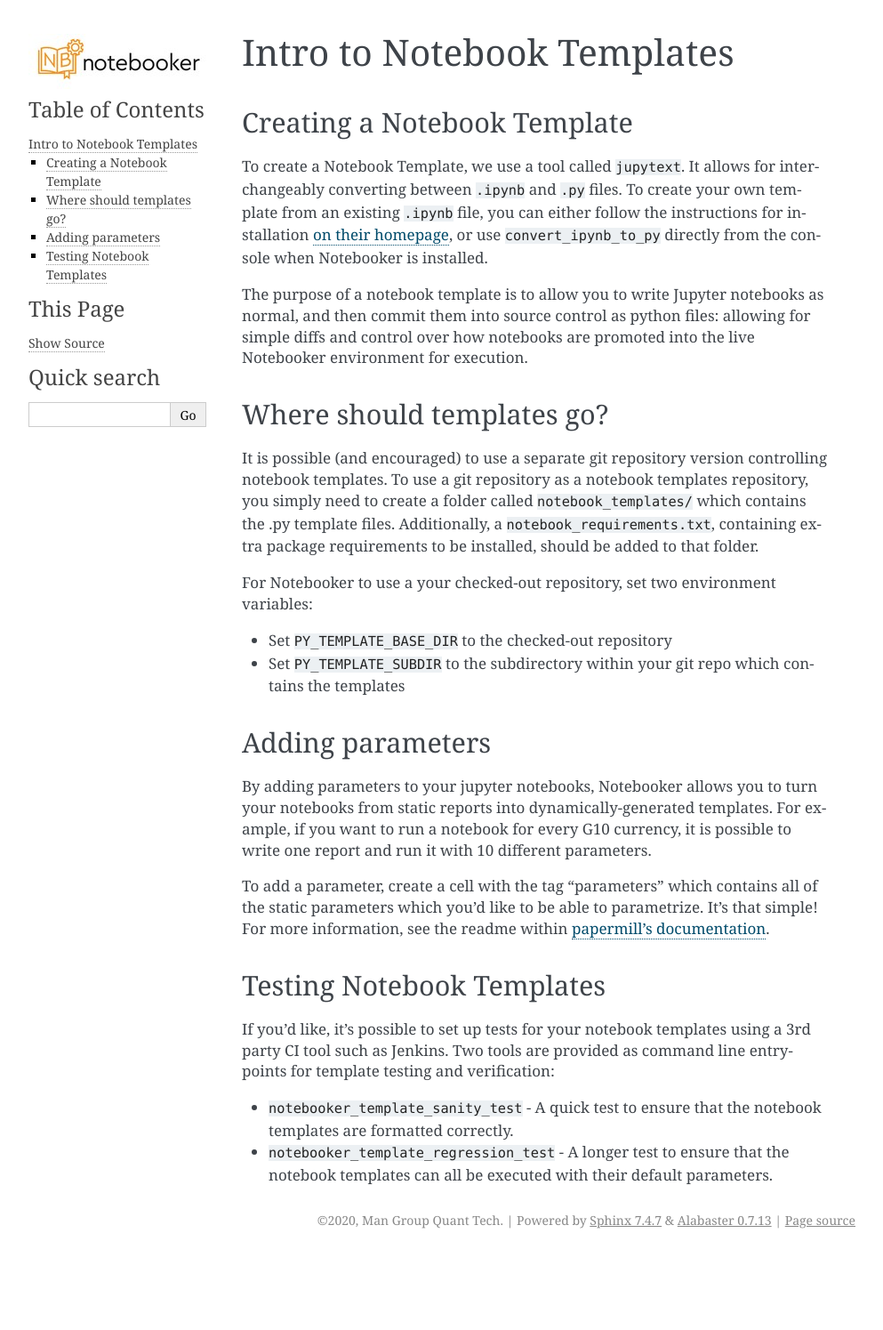
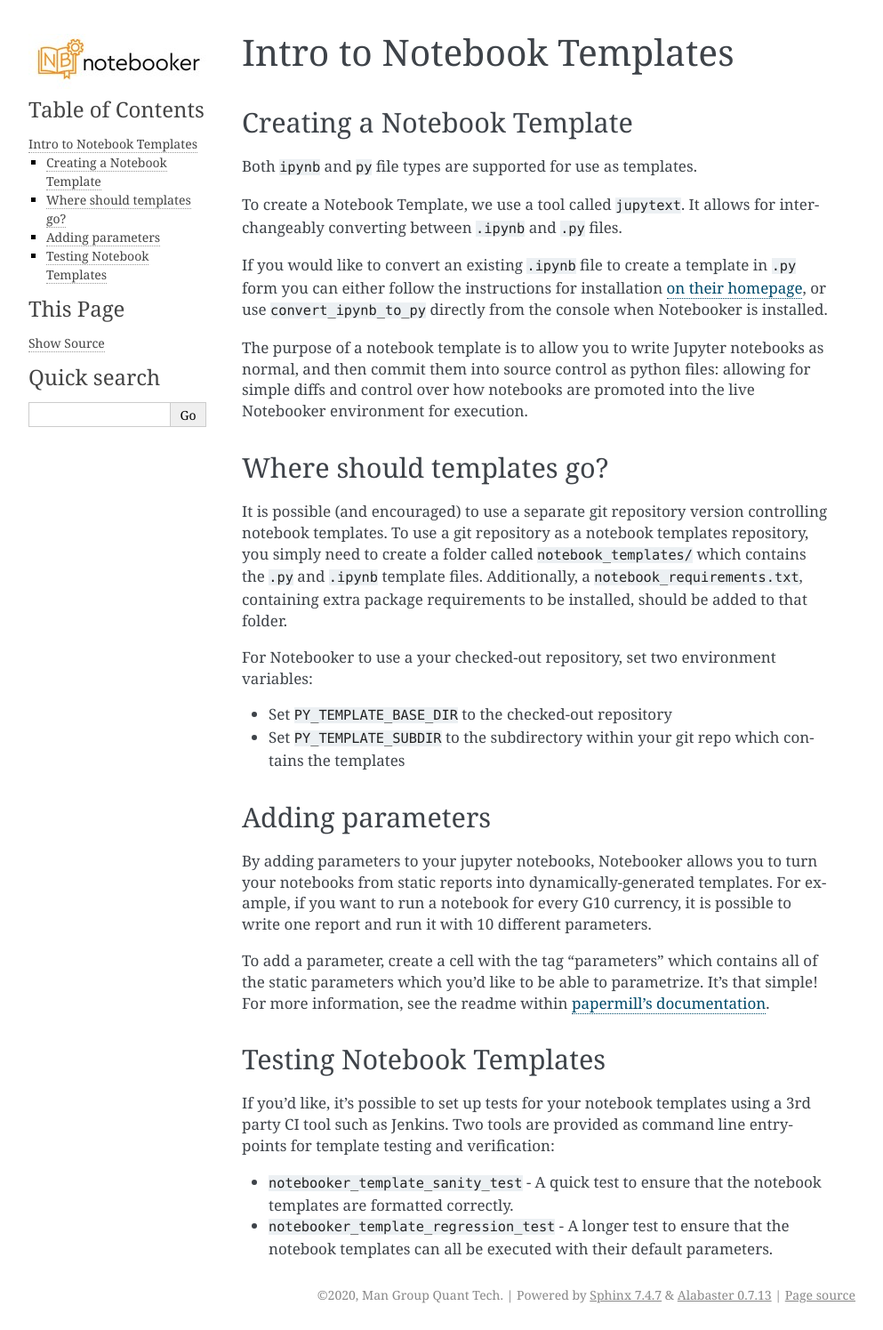
Before and after one commit to man-group/notebooker, a Sphinx documentation site: the page built from docs/templates.rst, in a window 1280 px wide. Shown: the whole page at 89% size, without its empty margins (148-1141 px from the left). Built offline with Sphinx 7.4.7, drawn with Linux system fonts in a browser that asks for light colours; pages that are not in the unit, such as notebooks, are missing from menus; before the commit the page ends 1411 px from its top, so only the background shows below that.

```diff
--- a/docs/conf.py
+++ b/docs/conf.py
@@ -23,7 +23,7 @@ copyright = "2020, Man Group Quant Tech"
 author = "Man Group Quant Tech"
 
 # The full version, including alpha/beta/rc tags
-release = "0.3.1"
+release = "0.3.2"
 
 
 # -- General configuration ---------------------------------------------------
--- a/docs/templates.rst
+++ b/docs/templates.rst
@@ -5,11 +5,15 @@ Intro to Notebook Templates
 
 Creating a Notebook Template
 ----------------------------
+Both :code:`ipynb` and :code:`py` file types are supported for use as templates.
+
 To create a Notebook Template, we use a tool called :code:`jupytext`.
 It allows for interchangeably converting between :code:`.ipynb` and :code:`.py` files.
-To create your own template from an existing :code:`.ipynb` file, you can either
-follow the instructions for installation `on their homepage <https://github.com/mwouts/jupytext>`_, or
-use :code:`convert_ipynb_to_py` directly from the console when Notebooker is installed.
+
+If you would like to convert an existing :code:`.ipynb` file to create a template in
+:code:`.py` form you can either follow the instructions for installation
+`on their homepage <https://github.com/mwouts/jupytext>`_, or use :code:`convert_ipynb_to_py`
+directly from the console when Notebooker is installed.
 
 The purpose of a notebook template is to allow you to write Jupyter notebooks as normal, and then
 commit them into source control as python files: allowing for simple diffs and control
@@ -19,7 +23,7 @@ Where should templates go?
 --------------------------
 It is possible (and encouraged) to use a separate git repository version controlling notebook templates.
 To use a git repository as a notebook templates repository, you simply need to create a folder called
-:code:`notebook_templates/` which contains the .py template files. Additionally, a
+:code:`notebook_templates/` which contains the :code:`.py` and :code:`.ipynb` template files. Additionally, a
 :code:`notebook_requirements.txt`, containing extra package requirements to be
 installed, should be added to that folder.
 
--- a/notebooker/version.py
+++ b/notebooker/version.py
@@ -1 +1 @@
-__version__ = "0.3.1"
+__version__ = "0.3.2"
--- a/notebooker/web/static/package.json
+++ b/notebooker/web/static/package.json
@@ -1,6 +1,6 @@
 {
   "name": "notebooker",
-  "version": "0.3.1",
+  "version": "0.3.2",
   "description": "Notebooker - Turn notebooks into reports",
   "dependencies": {
     "bootstrap-table": "1.15.3",
```
Also changed, not shown: CHANGELOG.md (+1 -1 lines), 1 other file.
